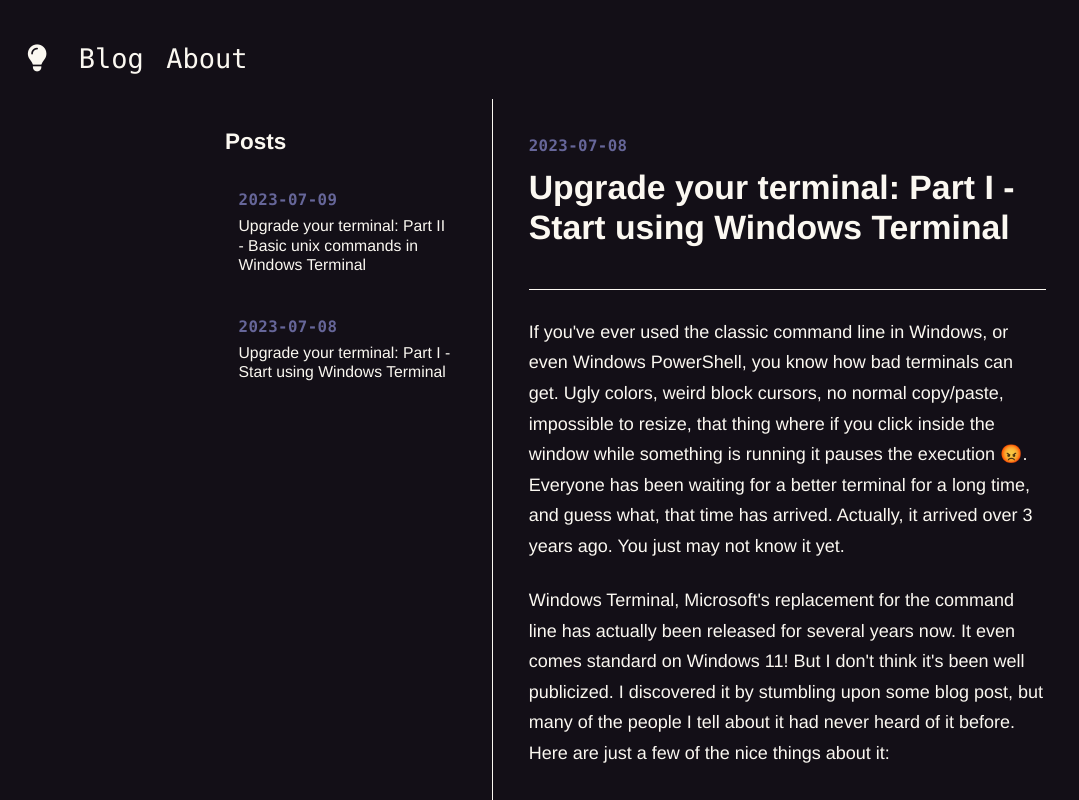
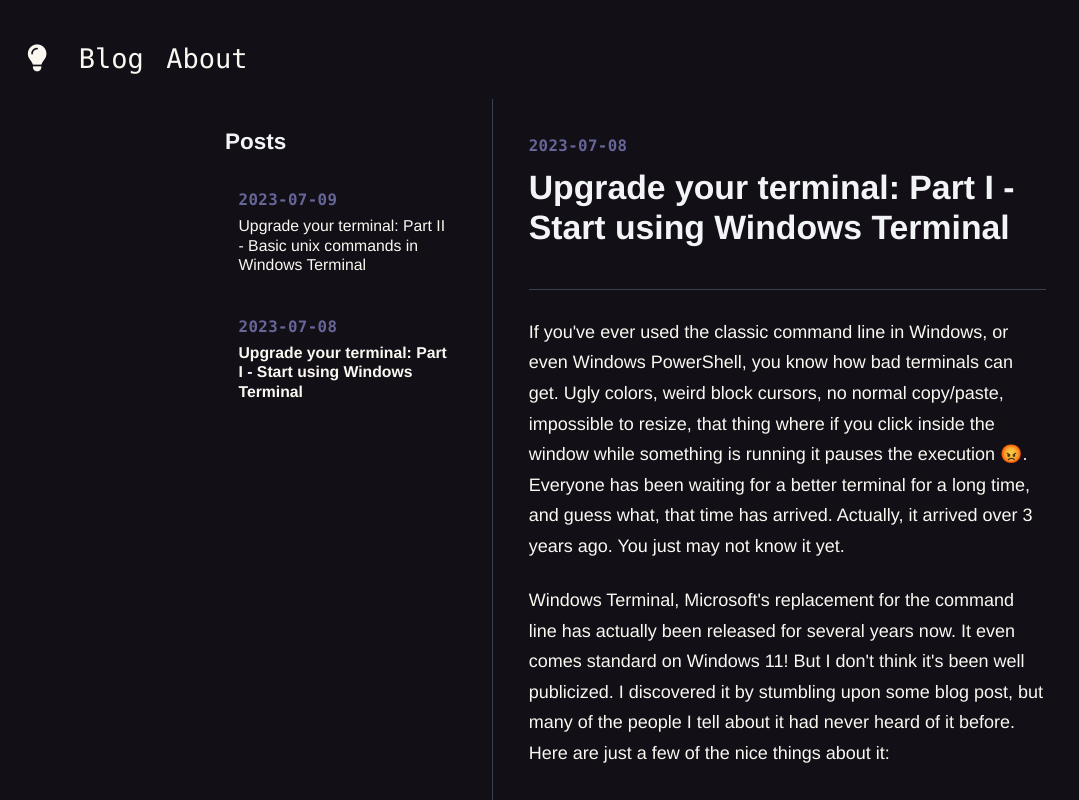
Before and after one commit to philhd/phil-site-next, a Next.js app: page /blog/upgrade-your-terminal-part-1 in a window 1280 px wide. Shown: the top 800 px of the page, without its empty margins (0-1079 px from the left). Built offline with nearby package versions, Linux system fonts and the light colour scheme.

Commit message:
whatever dude

```diff
--- a/src/app/blog/blog-client.tsx
+++ b/src/app/blog/blog-client.tsx
@@ -19,23 +19,23 @@
     return (
         <div className="flex min-h-screen">
             {/* Left Pane - Post Index */}
-            <div className="hidden md:block md:w-1/3 bg-gray-50 dark:bg-gray-900 p-6 border-r border-gray-200 dark:border-gray-700">
+            <div className="hidden md:block md:w-1/3 p-6 border-r border-gray-300 dark:border-gray-700">
                 <h2 className="text-xl font-bold mb-4 text-gray-900 dark:text-gray-100">Posts</h2>
                 <ul className="space-y-3 list-none">
                     {posts.map((post) => (
                         <li key={post.slug}>
                             <Link
                                 href={`/blog/${post.slug}`}
-                                className={`block w-full text-left p-3 rounded-md transition-colors no-underline text-black dark:text-white ${
-                                    selectedPost?.slug === post.slug
-                                        ? 'bg-blue-100 dark:bg-blue-900 text-blue-900 dark:text-blue-100'
-                                        : 'hover:bg-gray-100 dark:hover:bg-gray-800 text-gray-700 dark:text-gray-300'
-                                }`}
+                                className='block w-full text-left p-3 rounded-md transition-colors no-underline text-black dark:text-white'
                             >
                                 <div className="text-sm font-monobold font-bold text-accent dark:text-accent mb-1 uppercase tracking-wide">
                                     {post.date}
                                 </div>
-                                <div className="font-medium text-sm leading-tight">{post.title}</div>
+                                <div className={`text-sm leading-tight  ${
+                                    selectedPost?.slug === post.slug
+                                        ? 'font-bold'
+                                        : 'font-medium'
+                                }`}>{post.title}</div>
                             </Link>
                         </li>
                     ))}
@@ -46,7 +46,7 @@
             <div className="flex-1 p-8 max-w-4xl">
                 {selectedPost ? (
                     <div>
-                        <div className="mb-6 border-b border-gray-200 dark:border-gray-700 pb-4">
+                        <div className="mb-6 border-b border-gray-300 dark:border-gray-700 pb-4">
                             <div className="text-sm font-monobold font-extrabold text-accent dark:text-accent mb-2 uppercase tracking-wide">
                                 {selectedPost.date}
                             </div>
--- a/src/app/blog/page.tsx
+++ b/src/app/blog/page.tsx
@@ -10,7 +10,7 @@
             <h1 className="text-3xl font-bold mb-8 text-gray-900 dark:text-gray-100">Posts</h1>
             <div className="space-y-6">
                 {posts.map((post) => (
-                    <article key={post.slug} className="border-b border-gray-200 dark:border-gray-700 pb-6">
+                    <article key={post.slug} className="border-b border-gray-300 dark:border-gray-700 pb-6">
                         <div className="text-sm font-monobold font-bold text-accent dark:text-accent mb-2 uppercase tracking-wide">
                             {post.date}
                         </div>
--- a/tailwind.config.js
+++ b/tailwind.config.js
@@ -7,11 +7,6 @@
     './src/app/**/*.{js,ts,jsx,tsx,mdx}',
   ],
   theme: {
-    colors: {
-      white: 'rgb(251, 248, 241)',
-      black: 'rgb(19, 15, 23)',
-      accent: 'rgb(102, 102, 153)'
-    },
     fontFamily: {
       mono: [ 'Andale mono', 'Menlo', 'SF Mono', 'Courier new'],
       monobold: ['Menlo', 'SF Mono', 'Consolas', 'ui-monospace', 'monospace'],
@@ -29,6 +24,11 @@
       },
     },
     extend: {
+      colors: {
+        white: 'rgb(251, 248, 241)',
+        black: 'rgb(19, 15, 23)',
+        accent: 'rgb(102, 102, 153)'
+      }
     },
   },
   plugins: [],
```
